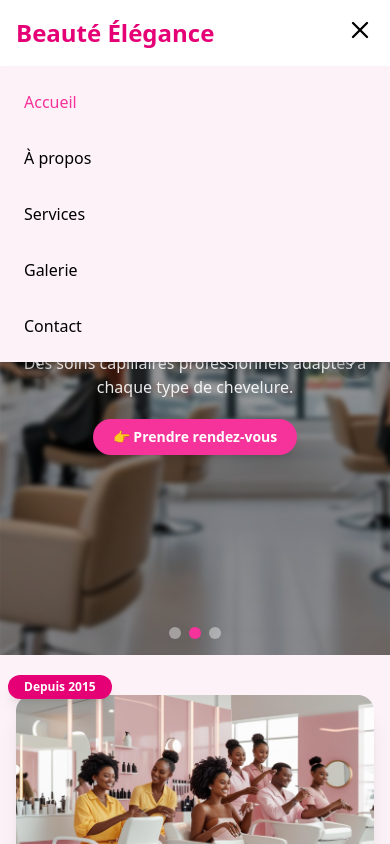
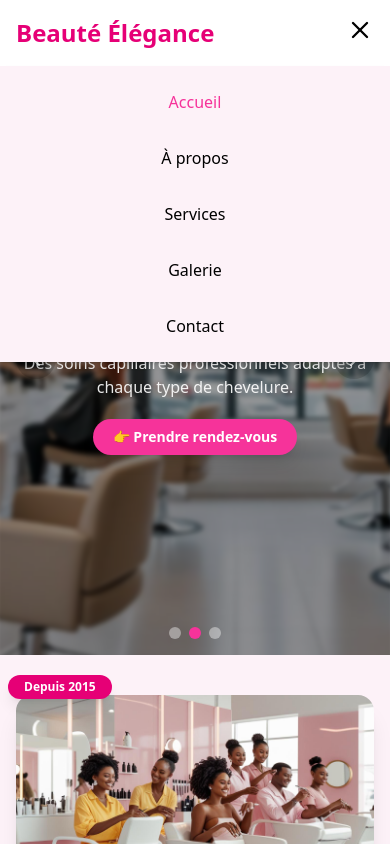
Before and after one commit to elisee9/salon-beaute-site, a React (Vite) app: page / in a window 390 px wide. Both pictures are taken after a click on the button 360 px from the left and 30 px from the top of the page. Shown: the top 844 px of the page. Built offline with nearby package versions, Linux system fonts and the light colour scheme.

Commit message:
Modification du menu sur l'écran mobile

```diff
--- a/src/components/Navbar.jsx
+++ b/src/components/Navbar.jsx
@@ -85,7 +85,7 @@ function Navbar() {
                   animate={{ y: 0, opacity: 1 }}
                   exit={{ y: -20, opacity: 0 }}
                   transition={{ duration: 0.3 }}
-                  className="md:hidden bg-pink-50 shadow-md py-4 px-6 space-y-4 font-medium -mr-0"
+                  className="md:hidden bg-pink-50 shadow-md py-4 px-6 space-y-4 font-medium -mr-0 text-center"
                >
                   {navLinks.map(({ to, label }) => (
                      <li key={to}>
```
